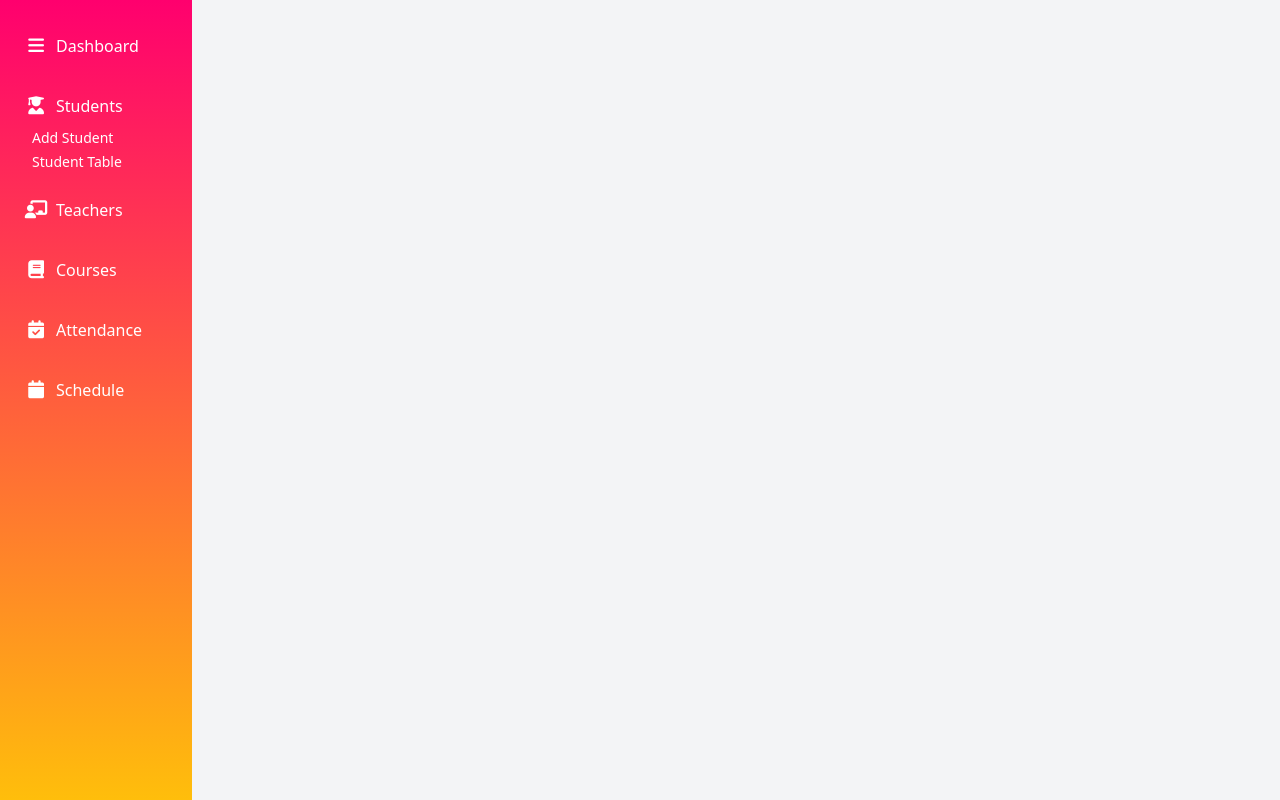
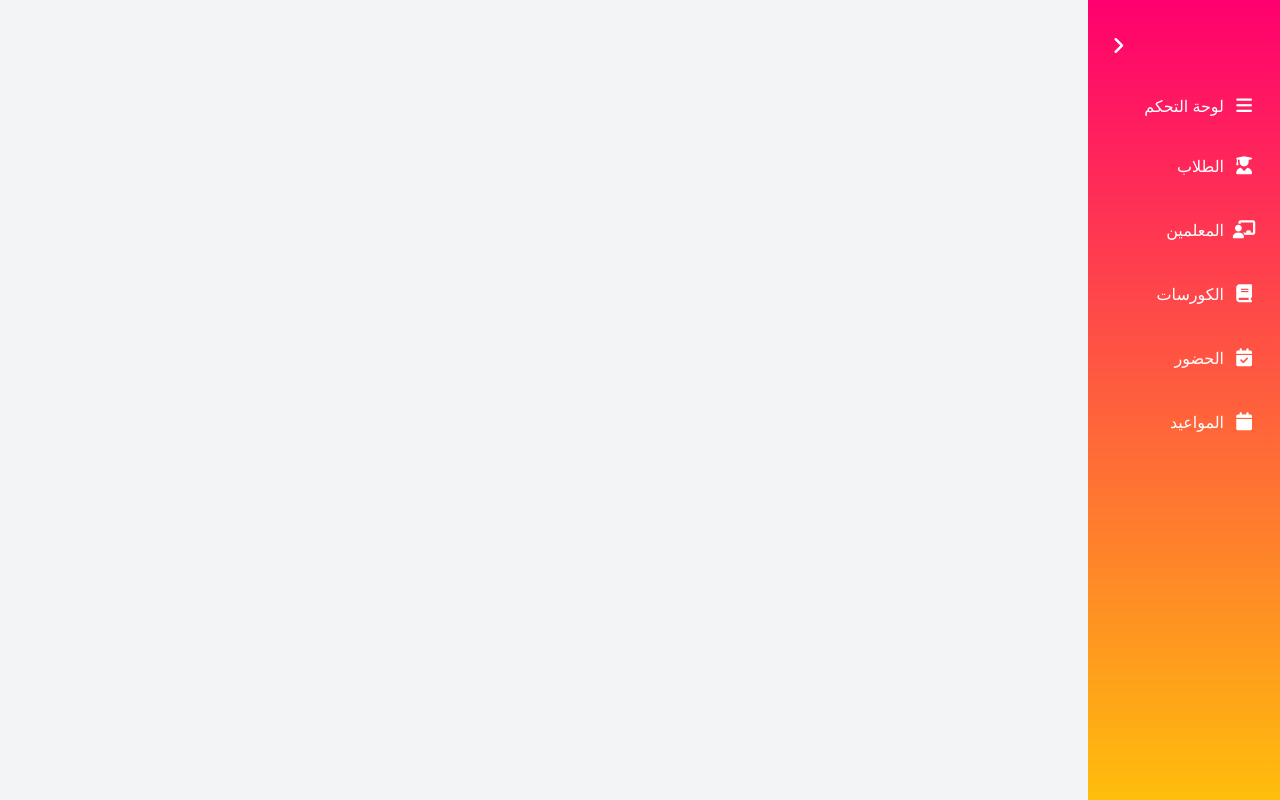
Before and after one commit to abdelkodosfathy/english_courses, a plain HTML site: page dashboard.html in a window 1280 px wide. Drawn offline with nearby package versions, Linux system fonts and the light colour scheme.

Commit message:
adding assets

```diff
--- a/assets/css/style.css
+++ b/assets/css/style.css
@@ -2,3 +2,7 @@
     background-color: white;
     color: #FF006E;
 }
+/* .tab-btn.active {
+  background-color: white;
+  color: #FF006E;
+} */
--- a/assets/js/dashboard.js
+++ b/assets/js/dashboard.js
@@ -1,6 +1,6 @@
-let sidebar = false, studentId = 1, teacherId = 1, courseId = 1, attendanceId = 1, scheduleId = 1;
+let sidebarCollapsed = false;  // false = expanded (w-48), true = collapsed (w-20)
+let studentId = 1, teacherId = 1, courseId = 1, attendanceId = 1, scheduleId = 1;
 const students = [], teachers = [], scheduleList = [];
-
 
 function showTab(tabId) {
   document.querySelectorAll('.tab-content').forEach(div => {
@@ -8,20 +8,29 @@ function showTab(tabId) {
   });
   document.getElementById(tabId)?.classList?.remove('hidden');
 
-
   if (tabId === "schedule-view") {
     renderScheduleView();
   }
 }
+
 function toggleSidebar() {
   const sidebar = document.getElementById("sidebar");
   const labels = document.querySelectorAll(".tab-label");
   const tabBtns = document.querySelectorAll(".tab-btn");
   const subMenus = document.querySelectorAll(".sub-menu");
 
-  const isCollapsed = sidebar.classList.contains("w-20");
+  const toggleIcon = document.getElementById("sidebar-toggle-icon");
+  const parentButton = toggleIcon.parentElement.parentElement;  // gets the <button> element that wraps the icon
 
-  if (isCollapsed) {
+
+  if (sidebarCollapsed) {
+    toggleIcon.style.transform = "rotate(0deg)";
+
+    parentButton.classList.remove('justify-center')
+    parentButton.classList.add('justify-end')
+    console.log(parentButton);
+
+    // Expand sidebar
     sidebar.classList.remove("w-20");
     sidebar.classList.add("w-48");
     labels.forEach(label => label.classList.remove("hidden"));
@@ -29,7 +38,14 @@ function toggleSidebar() {
       btn.classList.remove("justify-center");
       btn.classList.add("justify-start");
     });
+    sidebarCollapsed = false;
   } else {
+    toggleIcon.style.transform = "rotate(180deg)";
+    console.log(parentButton);
+    parentButton.classList.remove('justify-end')
+    parentButton.classList.add('justify-center')
+
+    // Collapse sidebar
     sidebar.classList.add("w-20");
     sidebar.classList.remove("w-48");
     labels.forEach(label => label.classList.add("hidden"));
@@ -37,39 +53,42 @@ function toggleSidebar() {
       btn.classList.remove("justify-start");
       btn.classList.add("justify-center");
     });
-    subMenus.forEach(btn => {
-      btn.classList.add("hidden");
+    subMenus.forEach(menu => {
+      menu.classList.add("max-h-0");
+      menu.classList.remove("max-h-40");
     });
+    sidebarCollapsed = true;
   }
 }
 
 function toggleSubMenu(id) {
-  // Toggle the selected submenu
-  document.getElementById(id).classList.toggle('hidden');
+  const menu = document.getElementById(id);
+  const isCollapsed = menu.classList.contains('max-h-0');
+
+  // Collapse all others
+  document.querySelectorAll('.sub-menu').forEach(sub => {
+    sub.classList.add('max-h-0');
+    sub.classList.remove('max-h-40');
+  });
+
+  // Expand the selected one if it was collapsed
+  if (isCollapsed) {
+    menu.classList.remove('max-h-0');
+    menu.classList.add('max-h-40');
+  }
 
   // Expand sidebar if collapsed
-  const sidebar = document.getElementById("sidebar");
-  const isCollapsed = sidebar.classList.contains("w-20");
-  if (isCollapsed) {
+  if (sidebarCollapsed) {
     toggleSidebar();
   }
 
-  // Collapse all other submenus
-  const subMenus = document.querySelectorAll(".sub-menu");
-  subMenus.forEach(menu => {
-    if (menu.id !== id) {
-      menu.classList.add("hidden");
-    }
-  });
-
-  // Highlight the corresponding tab-btn
+  // Active tab button logic
   const tabBtns = document.querySelectorAll(".tab-btn");
-  const targetPrefix = id.split("-")[0]; // e.g., "students" from "students-sub"
-
+  const targetPrefix = id.split("-")[0];
   tabBtns.forEach(btn => {
-    const btnPrefix = btn.id?.split("-")[0]; // Safe in case id is missing
+    const btnPrefix = btn.id?.split("-")[0];
     if (btnPrefix === targetPrefix) {
-      btn.classList.add("active"); // You can define "active" in CSS
+      btn.classList.add("active");
     } else {
       btn.classList.remove("active");
     }
--- a/dashboard.html
+++ b/dashboard.html
@@ -5,7 +5,6 @@
   <meta name="viewport" content="width=device-width, initial-scale=1.0" />
   <title>Dashboard</title>
   <script src="https://cdn.tailwindcss.com"></script>
-  <script src="/english_courses/assets/js/dashboard.js"></script>
 
   <link rel="stylesheet" href="https://cdnjs.cloudflare.com/ajax/libs/font-awesome/6.5.0/css/all.min.css">
   <link rel="stylesheet" href="/english_courses/assets/css/style.css">
@@ -17,91 +16,156 @@
   <!-- Toast Notification -->
   <div id="toast" class="fixed top-5 right-5 bg-white px-4 py-2 rounded shadow-md hidden z-50 overflow-hidden">
     Row added successfully!
-    <div id="toast-progress" class="absolute bottom-0 left-0 h-1 bg-green-500"></div>
+    <div id="toast-progress" class="absolute bottom-0 left-0 h-1 bg-green-500 "></div>
   </div>
 
 
   <!-- Header -->
-  <div class="flex flex-col h-screen">
+  <div class="flex flex-col h-screen" dir="rtl">
 
     <!-- Wrapper under header -->
     <div class="flex flex-1 max-h-screen">
       <!-- Sidebar -->
-      <aside id="sidebar" class="px-2 bg-gradient-to-b from-[#FF006E] to-[#FFBE0B] text-white transition-all duration-300 w-48 overflow-hidden">
+      <aside id="sidebar" class="px-2 bg-gradient-to-b from-[#FF006E] to-[#FFBE0B] text-white transition-all duration-[500ms] w-48 overflow-hidden" aria-label="Main Sidebar Navigation">
         <div class="flex flex-col items-start py-6 space-y-4 h-full">
 
-          <!-- <button onclick="toggleSidebar()" class="text-white font-bold px-4 w-full flex justify-center" id="toggleButton">☰</button> -->
-          <!-- dashbaord -->
+          <!-- Toggle Button -->
+          <div class="w-full flex justify-end">
+            <button id="sidebar-toggle-btn"
+                    onclick="toggleSidebar()"
+                    aria-label="Toggle Sidebar"
+                    class="flex items-center justify-end px-4 py-2 hover:bg-white hover:text-[#FF006E] rounded focus:outline-none focus:ring-white transition-transform duration-300">
+              <i id="sidebar-toggle-icon" class="fa fa-angle-right text-xl transition-transform duration-300"></i>
+            </button>
+          </div>
+
+          <!-- Dashboard -->
           <div class="w-full">
-            <button  onclick="toggleSidebar();" class="tab-btn w-full flex items-center justify-start px-4 py-2 hover:bg-white hover:text-[#FF006E] rounded">
+            <button onclick="toggleSidebar();" class="tab-btn w-full flex items-center justify-start px-4 py-2 hover:bg-white hover:text-[#FF006E] rounded focus:outline-none focus:ring-white" aria-label="Toggle Sidebar">
               <i class="fa-solid fa-bars text-lg w-6 text-center"></i>
-              <span class="tab-label ml-2">Dashboard</span>
+              <!-- Dashboard -->
+              <span class="tab-label mr-2">لوحة التحكم</span>
             </button>
           </div>
 
           <!-- Students -->
           <div class="w-full">
-            <button id="students-btn" onclick="toggleSubMenu('students-sub');" class="tab-btn w-full flex items-center justify-start px-4 py-2 hover:bg-white hover:text-[#FF006E] rounded">
+            <button id="students-btn"
+                    onclick="toggleSubMenu('students-sub');"
+                    class="tab-btn w-full flex items-center justify-start px-4 py-2 hover:bg-white hover:text-[#FF006E] rounded focus:outline-none focus:ring-white"
+                    aria-expanded="false" aria-controls="students-sub">
               <i class="fa fa-user-graduate text-lg w-6 text-center"></i>
-              <span class="tab-label ml-2">Students</span>
+              <!-- Students -->
+              <span class="tab-label mr-2">الطلاب</span>
             </button>
-            <div id="students-sub" class="sub-menu pl-6 space-y-1">
-              <a href="{{ route('students.create') }}" class="text-sm block w-full text-left hover:text-yellow-100">Add Student</a>
-              <a href="{{ route('students.index') }}" class="text-sm block w-full text-left hover:text-yellow-100">Student Table</a>
-            </div>
+            <ul id="students-sub" class="sub-menu max-h-0 overflow-hidden transition-all duration-[500ms] ease-in-out pr-6 mt-1 space-y-1 bg-white/20 rounded-md shadow-inner text-right" role="menu" aria-label="Students submenu">
+              <li role="none">
+                <!-- Add Student -->
+                <a href="{{ route('students.create') }}" role="menuitem" tabindex="-1" class="text-sm block w-full hover:text-yellow-100 focus:outline-none rounded px-2 py-1">إضافة طالب</a>
+              </li>
+              <li role="none">
+                <!-- Student Table -->
+                <a href="{{ route('students.index') }}" role="menuitem" tabindex="-1" class="text-sm block w-full hover:text-yellow-100 focus:outline-none rounded px-2 py-1">جدول الطلاب</a>
+              </li>
+            </ul>
           </div>
 
           <!-- Teachers -->
           <div class="w-full">
-            <button id="teachers-btn" onclick="toggleSubMenu('teachers-sub')" class="tab-btn w-full flex items-center justify-start px-4 py-2 hover:bg-white hover:text-[#FF006E] rounded">
+            <button id="teachers-btn"
+                    onclick="toggleSubMenu('teachers-sub')"
+                    class="tab-btn w-full flex items-center justify-start px-4 py-2 hover:bg-white hover:text-[#FF006E] rounded focus:outline-none focus:ring-white"
+                    aria-expanded="false" aria-controls="teachers-sub">
               <i class="fa fa-chalkboard-teacher text-lg w-6 text-center"></i>
-              <span class="tab-label ml-2">Teachers</span>
+              <!-- Teachers -->
+              <span class="tab-label mr-2">المعلمين</span>
             </button>
-            <div id="teachers-sub" class="sub-menu hidden pl-6 space-y-1">
-              <a href="{{ route('teachers.create') }}" class="text-sm block w-full text-left hover:text-yellow-100">Add Teacher</a>
-              <a href="{{ route('teachers.index') }}" class="text-sm block w-full text-left hover:text-yellow-100">Teacher Table</a>
-            </div>
+            <ul id="teachers-sub" class="sub-menu max-h-0 overflow-hidden transition-all duration-[500ms] ease-in-out pr-6 mt-1 space-y-1 bg-white/20 rounded-md shadow-inner text-right" role="menu" aria-label="Teachers submenu">
+              <li role="none">
+                <!-- Add Teacher -->
+                <a href="{{ route('teachers.create') }}" role="menuitem" tabindex="-1" class="text-sm block w-full hover:text-yellow-100 focus:outline-none rounded px-2 py-1">إضافة معلم</a>
+              </li>
+              <li role="none">
+                <!-- Teacher Table -->
+                <a href="{{ route('teachers.index') }}" role="menuitem" tabindex="-1" class="text-sm block w-full hover:text-yellow-100 focus:outline-none rounded px-2 py-1">جدول المعلمين</a>
+              </li>
+            </ul>
           </div>
 
           <!-- Courses -->
           <div class="w-full">
-            <button id="courses-btn" onclick="toggleSubMenu('courses-sub')" class="tab-btn w-full flex items-center justify-start px-4 py-2 hover:bg-white hover:text-[#FF006E] rounded">
+            <button id="courses-btn"
+                    onclick="toggleSubMenu('courses-sub')"
+                    class="tab-btn w-full flex items-center justify-start px-4 py-2 hover:bg-white hover:text-[#FF006E] rounded focus:outline-none focus:ring-white"
+                    aria-expanded="false" aria-controls="courses-sub">
               <i class="fa fa-book text-lg w-6 text-center"></i>
-              <span class="tab-label ml-2">Courses</span>
+              <!-- Courses -->
+              <span class="tab-label mr-2">الكورسات</span>
             </button>
-            <div id="courses-sub" class="sub-menu hidden pl-6 space-y-1">
-              <a href="{{ route('courses.create') }}" class="text-sm block w-full text-left hover:text-yellow-100">Add Course</a>
-              <a href="{{ route('courses.index') }}" class="text-sm block w-full text-left hover:text-yellow-100">Course Table</a>
-            </div>
+            <ul id="courses-sub" class="sub-menu max-h-0 overflow-hidden transition-all duration-[500ms] ease-in-out pr-6 mt-1 space-y-1 bg-white/20 rounded-md shadow-inner text-right" role="menu" aria-label="Courses submenu">
+              <li role="none">
+                <!-- Add Course -->
+                <a href="{{ route('courses.create') }}" role="menuitem" tabindex="-1" class="text-sm block w-full hover:text-yellow-100 focus:outline-none rounded px-2 py-1">إضافة كورس</a>
+              </li>
+              <li role="none">
+                <!-- Course Table -->
+                <a href="{{ route('courses.index') }}" role="menuitem" tabindex="-1" class="text-sm block w-full hover:text-yellow-100 focus:outline-none rounded px-2 py-1">جدول الكورسات</a>
+              </li>
+            </ul>
           </div>
 
           <!-- Attendance -->
           <div class="w-full">
-            <button id="attendance-btn" onclick="toggleSubMenu('attendance-sub')" class="tab-btn w-full flex items-center justify-start px-4 py-2 hover:bg-white hover:text-[#FF006E] rounded">
+            <button id="attendance-btn"
+                    onclick="toggleSubMenu('attendance-sub')"
+                    class="tab-btn w-full flex items-center justify-start px-4 py-2 hover:bg-white hover:text-[#FF006E] rounded focus:outline-none focus:ring-white"
+                    aria-expanded="false" aria-controls="attendance-sub">
               <i class="fa fa-calendar-check text-lg w-6 text-center"></i>
-              <span class="tab-label ml-2">Attendance</span>
+              <!-- Attendance -->
+              <span class="tab-label mr-2">الحضور</span>
             </button>
-            <div id="attendance-sub" class="sub-menu hidden pl-6 space-y-1">
-              <a href="{{ route('attendance.create') }}" class="text-sm block w-full text-left hover:text-yellow-100">Mark Attendance</a>
-              <a href="{{ route('attendance.index') }}" class="text-sm block w-full text-left hover:text-yellow-100">Attendance Table</a>
-            </div>
+            <ul id="attendance-sub" class="sub-menu max-h-0 overflow-hidden transition-all duration-[500ms] ease-in-out pr-6 mt-1 space-y-1 bg-white/20 rounded-md shadow-inner text-right" role="menu" aria-label="Attendance submenu">
+              <li role="none">
+                <!-- Mark Attendance -->
+                <a href="{{ route('attendance.create') }}" role="menuitem" tabindex="-1" class="text-sm block w-full hover:text-yellow-100 focus:outline-none rounded px-2 py-1">تسجيل حضور</a>
+              </li>
+              <li role="none">
+                <!-- Attendance Table -->
+                <a href="{{ route('attendance.index') }}" role="menuitem" tabindex="-1" class="text-sm block w-full hover:text-yellow-100 focus:outline-none rounded px-2 py-1">جدول الحضور</a>
+              </li>
+            </ul>
           </div>
 
           <!-- Schedule -->
           <div class="w-full">
-            <button id="schedule-btn" onclick="toggleSubMenu('schedule-sub')" class="tab-btn w-full flex items-center justify-start px-4 py-2 hover:bg-white hover:text-[#FF006E] rounded">
+            <button id="schedule-btn"
+                    onclick="toggleSubMenu('schedule-sub')"
+                    class="tab-btn w-full flex items-center justify-start px-4 py-2 hover:bg-white hover:text-[#FF006E] rounded focus:outline-none focus:ring-white"
+                    aria-expanded="false" aria-controls="schedule-sub">
               <i class="fa fa-calendar text-lg w-6 text-center"></i>
-              <span class="tab-label ml-2">Schedule</span>
+              <!-- Schedule -->
+              <span class="tab-label mr-2">المواعيد</span>
             </button>
-            <div id="schedule-sub" class="sub-menu hidden pl-6 space-y-1">
-              <a href="{{ route('schedule.create') }}" class="text-sm block w-full text-left hover:text-yellow-100">Add Schedule</a>
-              <a href="{{ route('schedule.index') }}" class="text-sm block w-full text-left hover:text-yellow-100">Schedule Table</a>
-              <a href="{{ route('schedule.view') }}" class="text-sm block w-full text-left hover:text-yellow-100">Schedule View</a>
-            </div>
+            <ul id="schedule-sub" class="sub-menu max-h-0 overflow-hidden transition-all duration-[500ms] ease-in-out pr-6 mt-1 space-y-1 bg-white/20 rounded-md shadow-inner text-right" role="menu" aria-label="Schedule submenu">
+              <li role="none">
+                <!-- Add Schedule -->
+                <a href="{{ route('schedule.create') }}" role="menuitem" tabindex="-1" class="text-sm block w-full hover:text-yellow-100 focus:outline-none rounded px-2 py-1">إضافة موعد</a>
+              </li>
+              <li role="none">
+                <!-- Schedule Table -->
+                <a href="{{ route('schedule.index') }}" role="menuitem" tabindex="-1" class="text-sm block w-full hover:text-yellow-100 focus:outline-none rounded px-2 py-1">جدول المواعيد</a>
+              </li>
+              <li role="none">
+                <!-- Schedule View -->
+                <a href="{{ route('schedule.view') }}" role="menuitem" tabindex="-1" class="text-sm block w-full hover:text-yellow-100 focus:outline-none rounded px-2 py-1">عرض المواعيد</a>
+              </li>
+            </ul>
           </div>
 
         </div>
       </aside>
+
+
 
       <!-- Main Content -->
       <div class="flex-1 flex flex-col ">
@@ -110,5 +174,7 @@
       </div>
     </div>
   </div>
+
+    <script src="/english_courses/assets/js/dashboard.js"></script>
 </body>
 </html>
```
